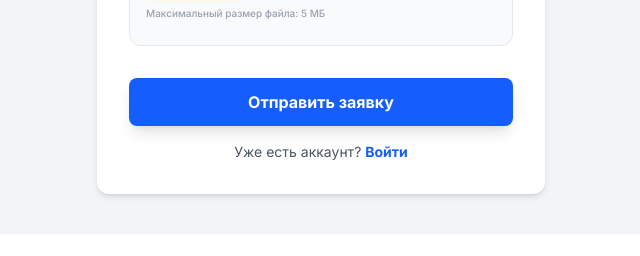
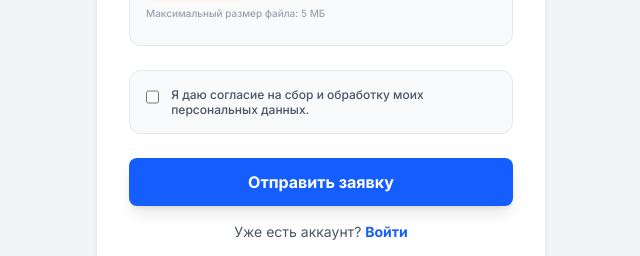
Before and after one commit to ZakirMan/union-app, a Next.js app: page /register in a window 1280 px wide. Shown: the part 1091-1347 px from the top of the page, without its empty margins (319-959 px from the left). Before the commit the page ends 1325 px from the top, so only its background shows below. Built offline with nearby package versions, Linux system fonts and the light colour scheme.

Commit message:
feat: update pass label and add data processing disclaimer

```diff
--- a/app/register/page.tsx
+++ b/app/register/page.tsx
@@ -390,7 +390,7 @@ export default function RegisterPage() {
             {isAlreadyMember && (
               <div>
                 <label className="block text-sm font-bold text-gray-900 mb-1">
-                  Прикрепить фото пропуска *
+                  Прикрепить корпоративный пропуск либо справку с места работы *
                 </label>
                 <input
                   type="file"
@@ -418,7 +418,19 @@ export default function RegisterPage() {
 
           </div>
 
-          <button type="submit" disabled={loading} className="w-full bg-blue-600 text-white py-3 rounded-lg hover:bg-blue-700 font-bold mt-4 shadow-lg transition">
+          <div className="mt-6 mb-4 flex items-start gap-3 bg-gray-50 p-4 rounded-xl border border-gray-200">
+            <input
+              type="checkbox"
+              id="dataProcessing"
+              required
+              className="mt-0.5 w-4 h-4 text-blue-600 bg-white border-gray-300 rounded focus:ring-blue-500 cursor-pointer"
+            />
+            <label htmlFor="dataProcessing" className="text-xs font-medium text-gray-600 cursor-pointer leading-tight">
+              Я даю согласие на сбор и обработку моих персональных данных.
+            </label>
+          </div>
+
+          <button type="submit" disabled={loading} className="w-full bg-blue-600 text-white py-3 rounded-lg hover:bg-blue-700 font-bold mt-2 shadow-lg transition">
             {loading ? 'Создание заявки и документов...' : 'Отправить заявку'}
           </button>
         </form>
```
